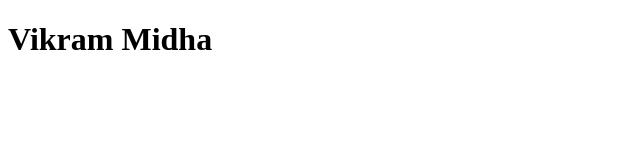
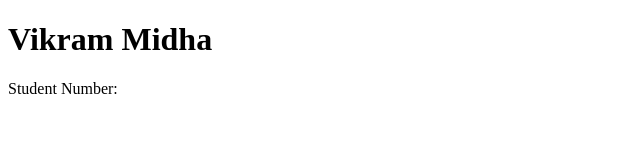
Before and after one commit to midh0001/mtm6201-week1, a plain HTML site: page index.html in a window 1280 px wide. Shown: the whole page, without its empty margins (0-640 px from the left). Drawn offline with Linux system fonts and the light colour scheme.

```diff
--- a/index.html
+++ b/index.html
@@ -12,5 +12,8 @@
         <h1>Vikram Midha</h1>
     </header>
 </body>
+    <dl>
+        <dt>Student Number: </dt>
+    </dl>
 
 </html>
```
